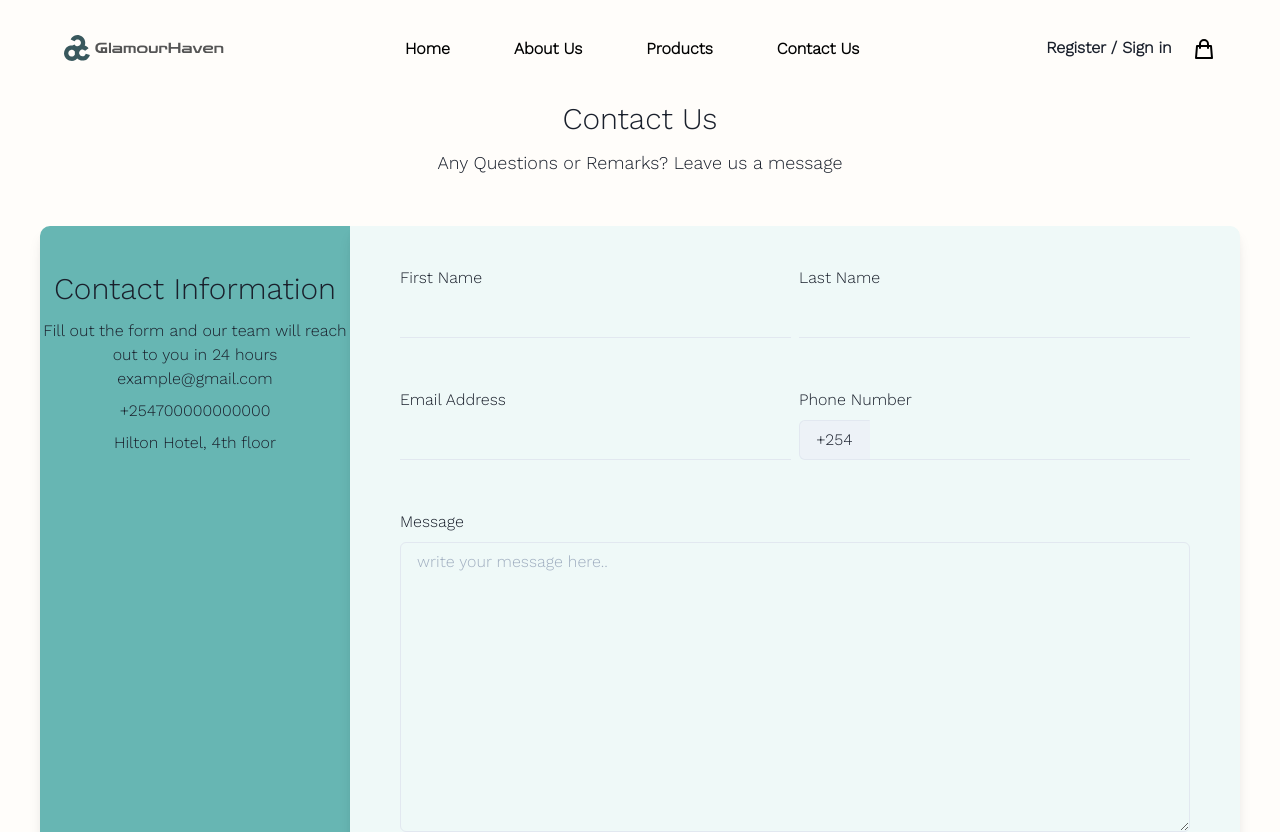
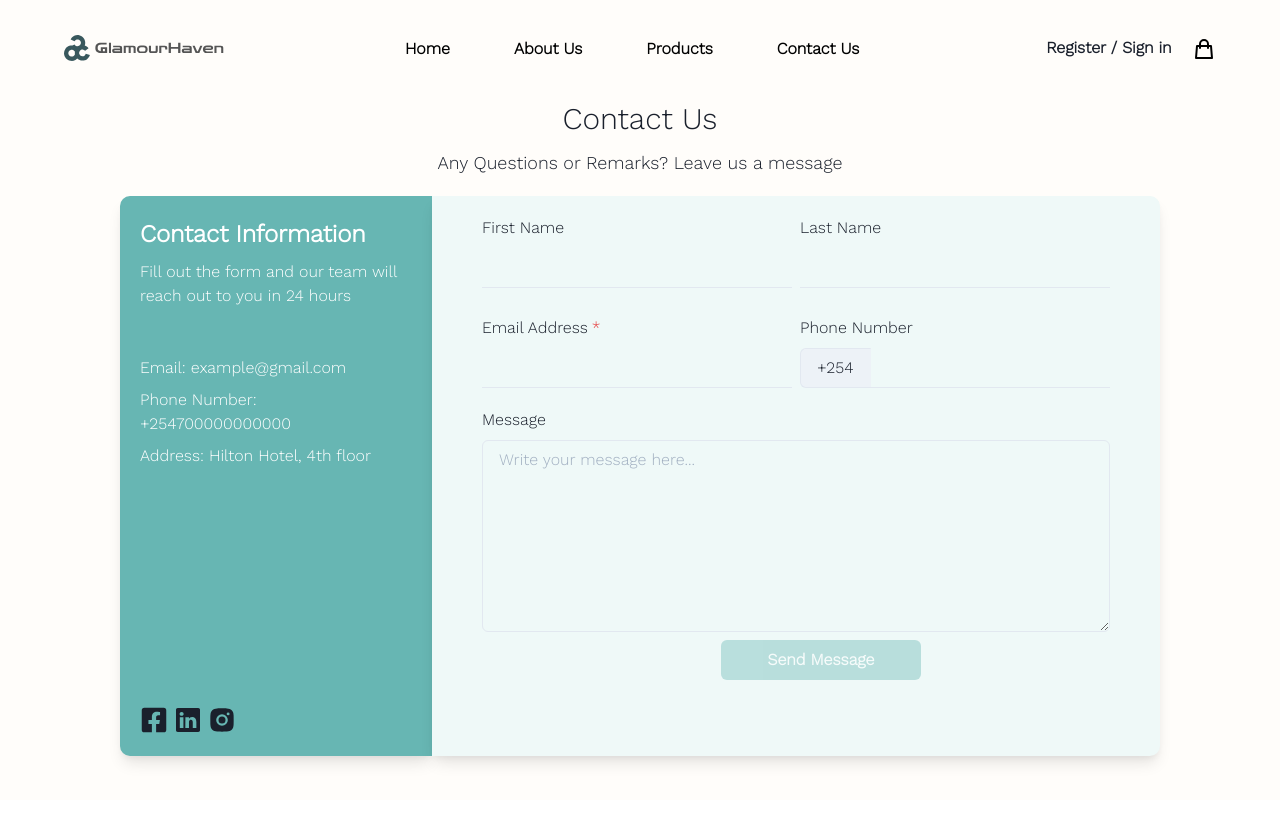
Before and after one commit to ProjectXV/GlamourHaven, a React (Create React App) app in the folder client/: page /contact in a window 1280 px wide. Shown: the top 832 px of the page. After the commit the page ends 800 px from the top, so only its background shows below. Built offline with nearby package versions, Linux system fonts and the light colour scheme.

Commit message:
Contact Page functionality Done

```diff
--- a/client/src/pages/ExternalPages/Contact/Contact.js
+++ b/client/src/pages/ExternalPages/Contact/Contact.js
@@ -5,7 +5,7 @@ import ContactContainer from "../Contact/ContactContainer";
 
 const Contact = () => {
   return (
-    <Box width="100vw">
+    <Box width="100vw" h="100vh" overflowY="hidden" overflowX="hidden">
       <Header />
       <Box>
         <VStack>
@@ -17,7 +17,7 @@ const Contact = () => {
         </VStack>
       </Box>
 
-      <Box mt="50px">
+      <Box mt="20px">
         <ContactContainer />
       </Box>
     </Box>
--- a/client/src/pages/ExternalPages/Contact/ContactContainer.js
+++ b/client/src/pages/ExternalPages/Contact/ContactContainer.js
@@ -1,4 +1,4 @@
-import React from "react";
+import React, { useState } from "react";
 import {
   Box,
   VStack,
@@ -11,91 +11,178 @@ import {
   InputLeftAddon,
   Textarea,
   Button,
+  Spacer,
+  Icon,
+  Stack,
+  useToast,
 } from "@chakra-ui/react";
+import { FaFacebookSquare } from "react-icons/fa";
+import { BsLinkedin } from "react-icons/bs";
+import { RiInstagramFill } from "react-icons/ri";
+import API from "../../../utils/api";
 
 const ContactContainer = () => {
+  const toast = useToast();
+  const [firstName, setFirstName] = useState("");
+  const [lastName, setLastName] = useState("");
+  const [email, setEmail] = useState("");
+  const [phoneNumber, setPhoneNumber] = useState("");
+  const [message, setMessage] = useState("");
+  const [loading, setLoading] = useState(false);
+  const [error, setError] = useState("");
+
+  const handleSubmit = async (e) => {
+    e.preventDefault();
+    try {
+      setLoading(true);
+      const response = await API.postContactForm({
+        phone: phoneNumber,
+        email: email,
+        first_name: firstName,
+        last_name: lastName,
+        message: message,
+      });
+      console.log(response);
+      if (response?.status === 200) {
+        toast({
+          title: "Message sent successfully",
+          status: "success",
+          duration: 5000,
+          isClosable: true,
+          position: "top",
+        });
+        setLoading(false);
+      }
+    } catch (error) {
+      setLoading(false);
+      if (error.response.status === 400) {
+        setError("Message sending failed.Please try again");
+      }
+      console.log(error);
+      toast({
+        title: "Error Occured!",
+        description: error.message,
+        status: "error",
+        duration: 5000,
+        isClosable: true,
+        position: "top",
+      });
+    }
+  };
   return (
-    <Box display=" flex">
-      <Box
+    <Box display="flex" mx={120}>
+      <Stack
         width="30%"
-        height="100vh"
-        pt="40px"
-        ml="40px"
-        mb="50px"
+        height="70vh"
         borderLeftRadius="10px"
         boxShadow="lg"
         bg="#67B6B3"
       >
-        <VStack>
-          <Text fontSize="3xl"> Contact Information</Text>
+        <VStack alignItems="left" textAlign="left" p={5} color="white">
+          <Text fontSize="2xl" fontWeight="bold">
+            {" "}
+            Contact Information
+          </Text>
           <Text fontSize="md">
             Fill out the form and our team will reach out to you in 24 hours
           </Text>
         </VStack>
-        <VStack>
-          <Text>example@gmail.com</Text>
-          <Text>+254700000000000</Text>
-          <Text>Hilton Hotel, 4th floor</Text>
+        <VStack alignItems="left" textAlign="left" p={5} color="white">
+          <Text>Email: example@gmail.com</Text>
+          <Text>Phone Number: +254700000000000</Text>
+          <Text>Address: Hilton Hotel, 4th floor</Text>
         </VStack>
-      </Box>
+        <Spacer />
+        <HStack p={5}>
+          <Icon as={FaFacebookSquare} h={7} w={7} cursor="pointer" />
+          <Icon as={BsLinkedin} h={7} w={6} cursor="pointer" />
+          <Icon as={RiInstagramFill} h={8} w={7} cursor="pointer" />
+        </HStack>
+      </Stack>
       <Box
         width="70%"
-        height="100vh"
-        pt="40px"
+        height="70vh"
+        pt="20px"
         background="#EFF9F8"
-        mr="40px"
         mb="50px"
         boxShadow="lg"
         borderRightRadius="10px"
         pl="50px"
       >
+        <Stack>
           <HStack pr="50px">
             <FormControl>
               <FormLabel>First Name</FormLabel>
-            <InputGroup>
-              <Input variant="flushed" />
-            </InputGroup>
+              <Input
+                id="firstName"
+                variant="flushed"
+                value={firstName}
+                onChange={(e) => setFirstName(e.target.value)}
+              />
             </FormControl>
             <FormControl>
               <FormLabel>Last Name</FormLabel>
-            <InputGroup>
-              <Input variant="flushed" />
-            </InputGroup>
+              <Input
+                id="lastName"
+                variant="flushed"
+                value={lastName}
+                onChange={(e) => setLastName(e.target.value)}
+              />
             </FormControl>
           </HStack>
 
-        <HStack pr="50px" pt="50px">
-          <FormControl>
+          <HStack pr="50px" pt="20px">
+            <FormControl isRequired>
               <FormLabel>Email Address</FormLabel>
-            <InputGroup>
-              <Input variant="flushed" />
-            </InputGroup>
+              <Input
+                id="email"
+                type="email"
+                variant="flushed"
+                value={email}
+                onChange={(e) => setEmail(e.target.value)}
+              />
             </FormControl>
             <FormControl>
               <FormLabel>Phone Number</FormLabel>
               <InputGroup>
                 <InputLeftAddon children="+254" />
-              <Input variant="flushed" />
+                <Input
+                  variant="flushed"
+                  value={phoneNumber}
+                  onChange={(e) => setPhoneNumber(e.target.value)}
+                />
               </InputGroup>
             </FormControl>
           </HStack>
-        <FormControl pr="50px" pt="50px">
+        </Stack>
+        <VStack>
+          <FormControl pr="50px" pt="20px">
             <FormLabel>Message</FormLabel>
             <Textarea
-            height="290px"
-            resize="vertical"
-            placeholder="write your message here.."
+              height="12rem"
+              // resize="vertical"
+              value={message}
+              onChange={(e) => setMessage(e.target.value)}
+              placeholder="Write your message here..."
             />
           </FormControl>
+          {error && <Text color="red">{error}</Text>}
           <Button
-          mt="20px"
-          ml="590px"
-          width={"250px"}
-          size="lg"
-          colorScheme="blue"
+            size="md"
+            bg="brand.300"
+            w="200px"
+            color="white"
+            align="right"
+            ml="40px"
+            isLoading={loading}
+            onClick={(e) => handleSubmit(e)}
+            isDisabled={
+              !email || !firstName || !lastName || !phoneNumber || !message
+            }
           >
             Send Message
           </Button>
+        </VStack>
       </Box>
     </Box>
   );
--- a/client/src/utils/api.js
+++ b/client/src/utils/api.js
@@ -166,6 +166,11 @@ class API {
   async deleteAppointmentDetails(appointment_id) {
     return api.delete(`/get-delete-appointment/${appointment_id}`);
   }
+
+  //api endpoint where clients can send emails to glamourhaven
+  async postContactForm(data) {
+    return api.post(`/client-contact`, data);
+  }
 }
 
 const instance = new API();
```
Lines whose indentation alone changed are shown as unchanged.
